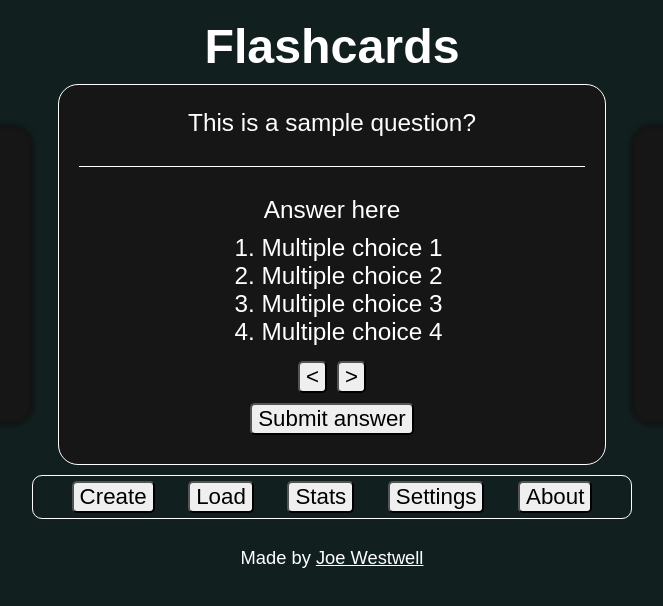
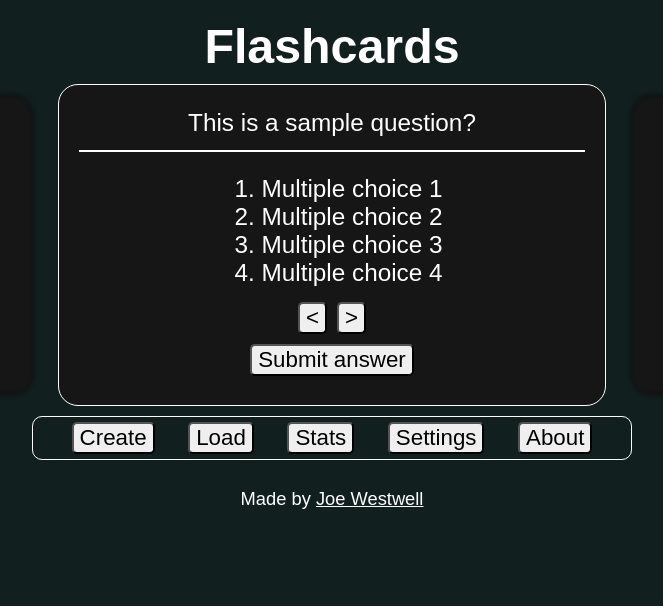
Before and after one commit to J-Wll/flashcards, a React (Vite) app: page / in a window 1280 px wide. Shown: the top 606 px of the page, without its empty margins (308-971 px from the left). Built offline with nearby package versions, Linux system fonts and the light colour scheme.

Commit message:
Scaling tweaks and separated divider into divider and divider-line

```diff
--- a/src/Flashcard.jsx
+++ b/src/Flashcard.jsx
@@ -9,8 +9,8 @@ function conditionalReturn(props) {
     else {
         return (<div id="active-flashcard" className={`flashcard active ${props.extraClasses}`}>
             <p className="text-white">This is a sample question?</p>
-            <div className="divider"></div>
-            <p className="text-white">Answer here</p>
+            <div className="divider-line"></div>
+            {/* <p className="text-white">Answer here</p> */}
             <ol className="text-white">
                 <li>Multiple choice 1</li>
                 <li>Multiple choice 2</li>
--- a/src/css/App.css
+++ b/src/css/App.css
@@ -7,7 +7,7 @@ body{
     min-width: 250px;
     background-color: rgb(18, 31, 31);
     /* width: 100vw; */
-    /* height: 100vh; */
+    min-height: fit-content;
     box-sizing: border-box;
     display: flex;
     align-items: center;
--- a/src/css/Flashcard.css
+++ b/src/css/Flashcard.css
@@ -42,12 +42,19 @@
     margin-bottom: 10px;
 }
 
+.divider-line{
+    height: 2px;
+    width: 100%;
+    background-color: white;
+    margin-top: calc(5px + 1vh);
+    margin-bottom: calc(5px + 1vh);
+}
+
 .divider{
     height: 1px;
     width: 100%;
-    background-color: white;
-    margin-top: calc(5px + 3vh);
-    margin-bottom: calc(5px + 3vh);
+    margin-top: calc(5px + 1vh);
+    margin-bottom: calc(5px + 1vh);
 }
 
 .button-group{
--- a/src/css/FlashcardHandler.css
+++ b/src/css/FlashcardHandler.css
@@ -1,7 +1,7 @@
 /* Good until about 800px width */
 .flashcard-handler {
     width: 95vw;
-    height: 70%;
+    /* height: 60%; */
     min-width: 250px;
     display: flex;
     flex-direction: row;
```
